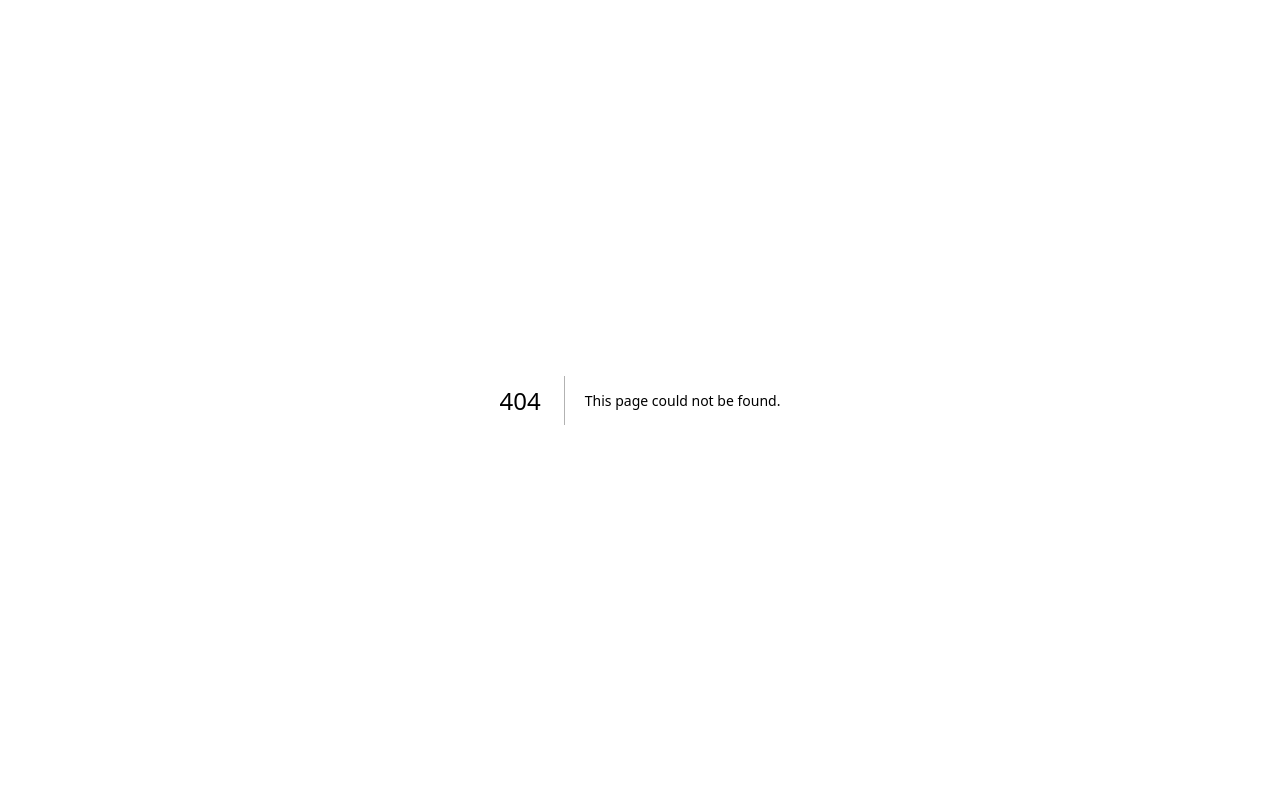
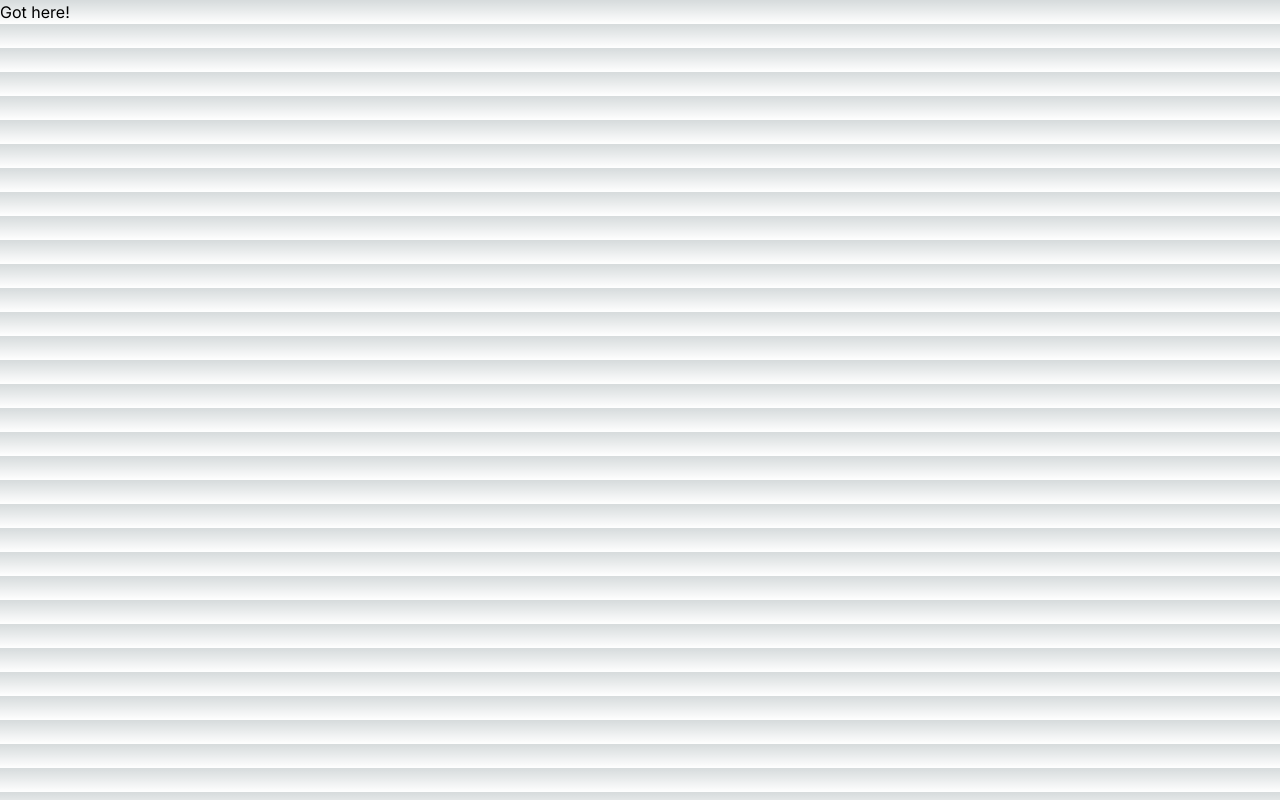
Before and after one commit to krelinga/nextjs-tcserver, a Next.js app in the folder nextjs-tcserver/: page /single_file/1 in a window 1280 px wide. Before the commit this address had no page. Built offline with nearby package versions, Linux system fonts and the light colour scheme.

Commit message:
placeholder page for single file status.

```diff
--- /dev/null
+++ b/nextjs-tcserver/app/single_file/[name]/page.tsx
@@ -0,0 +1,7 @@
+export default async function SingleFile() {
+  return (
+    <p>
+      Got here!
+    </p>
+  );
+}
```
